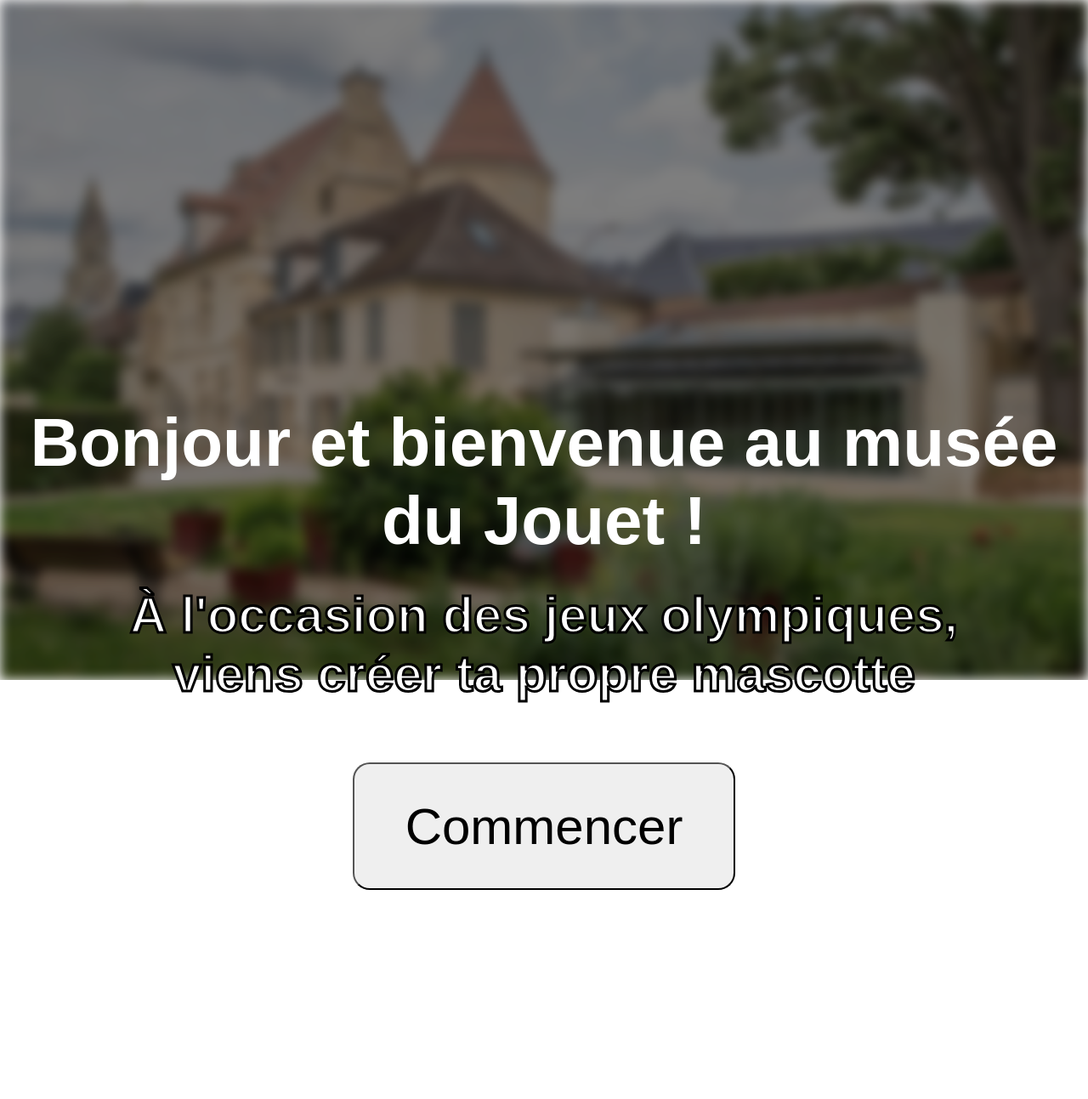
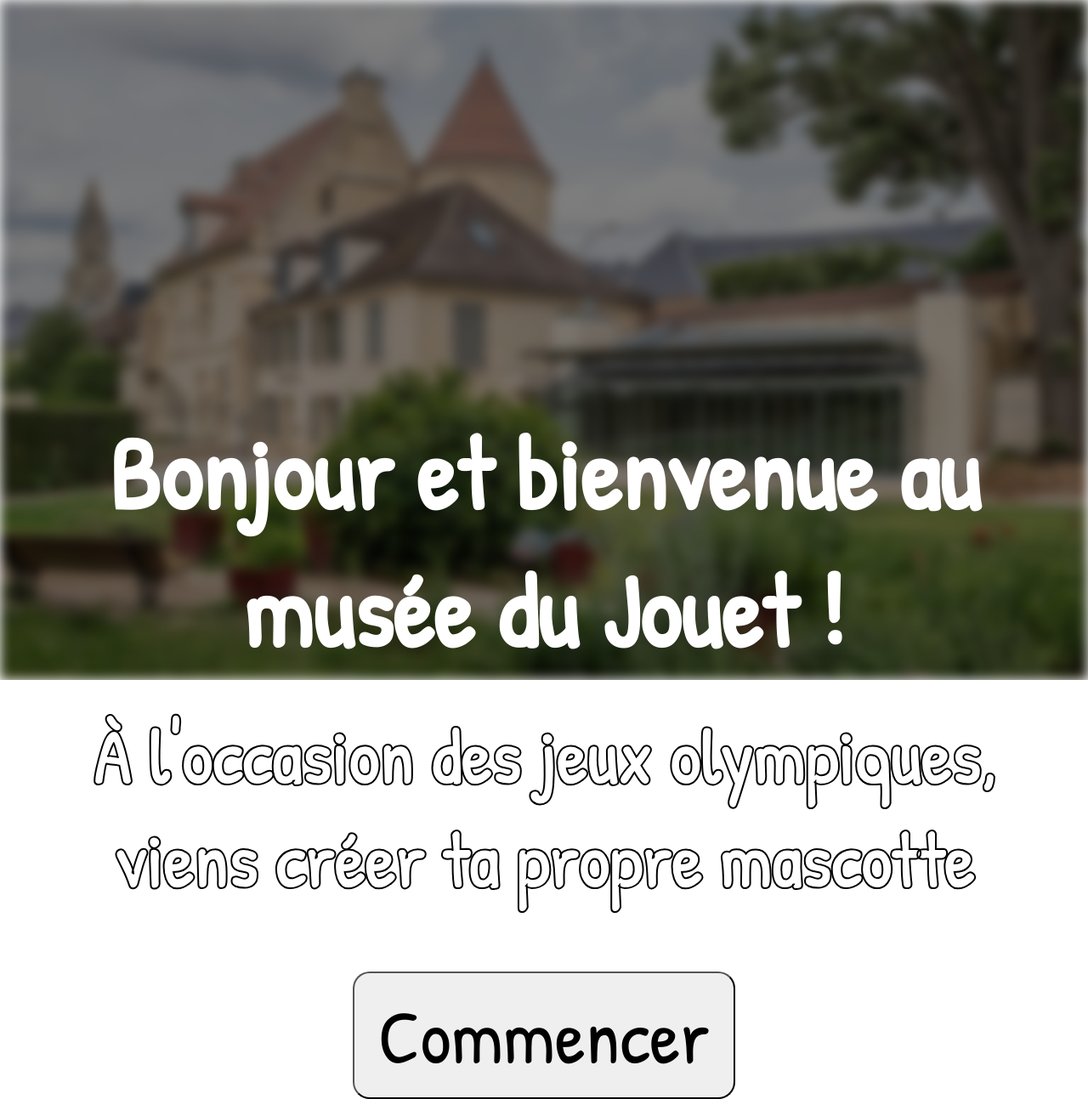
Before and after one commit to Nassimr92/Projet-BAP, a PHP site: page / in a window 1280 px wide. Shown: the whole page at 85% size. Before the commit the page ends 1047 px from the top, so only its background shows below. Run offline with PHP 8.4, Linux system fonts and the light colour scheme.

Commit message:
rajout font

```diff
--- a/style.css
+++ b/style.css
@@ -1,3 +1,7 @@
+@font-face {
+  font-family: PatrickHand;
+  src: url(font/PatrickHand-Regular.ttf);
+}
 .choixmascotte {
   display: grid;
   grid-template-columns: repeat(6, 1fr);
@@ -37,7 +41,7 @@
   margin: 0;
   padding: 0;
   box-sizing: border-box;
-  font-family: "Poppins", sans-serif;
+  font-family: "PatrickHand";
 }
 
 .index {
@@ -66,14 +70,15 @@
 }
 .index .bienvenue h1 {
   text-align: center;
-  font-size: 80px;
+  font-size: 120px;
+  margin-inline: 100px;
 }
 .index .bienvenue h2 {
   text-align: center;
   padding-top: 30px;
-  font-size: 60px;
+  font-size: 90px;
   -webkit-text-fill-color: #FFFFFF;
-  -webkit-text-stroke: 3px black;
+  -webkit-text-stroke: 2px black;
 }
 .index .bienvenue button {
   display: flex;
@@ -81,7 +86,7 @@
   justify-content: center;
   width: 450px;
   height: 150px;
-  font-size: 60px;
+  font-size: 90px;
   border-radius: 20px;
   margin: 0 auto;
   margin-top: 70px;
--- a/style.scss
+++ b/style.scss
@@ -1,4 +1,3 @@
-//
 @use "scss/abstracts/variables.scss" as *;
 @use "scss/base/typography.scss" as *;
 @use "scss/components/choix.scss" as *;
@@ -39,15 +38,15 @@
     h1 {
       text-align: center;
       font-size: $size-title;
-      // margin-inline: 100px;
+      margin-inline: 100px;
     }
 
     h2 {
       text-align: center;
       padding-top: 30px;
       font-size: $size-subtitle;
-       -webkit-text-fill-color: $white;
-    -webkit-text-stroke: 3px black;
+      -webkit-text-fill-color: $white;
+      -webkit-text-stroke: 2px black;
     }
 
     button {
```
Also changed, not shown: scss/abstracts/variables.scss (+9 -5 lines), scss/base/typography.scss (+9 -3 lines), bibliotheque/bibliothequeImages.php (added), font/PatrickHand-Regular.ttf (added), 1 other file.
